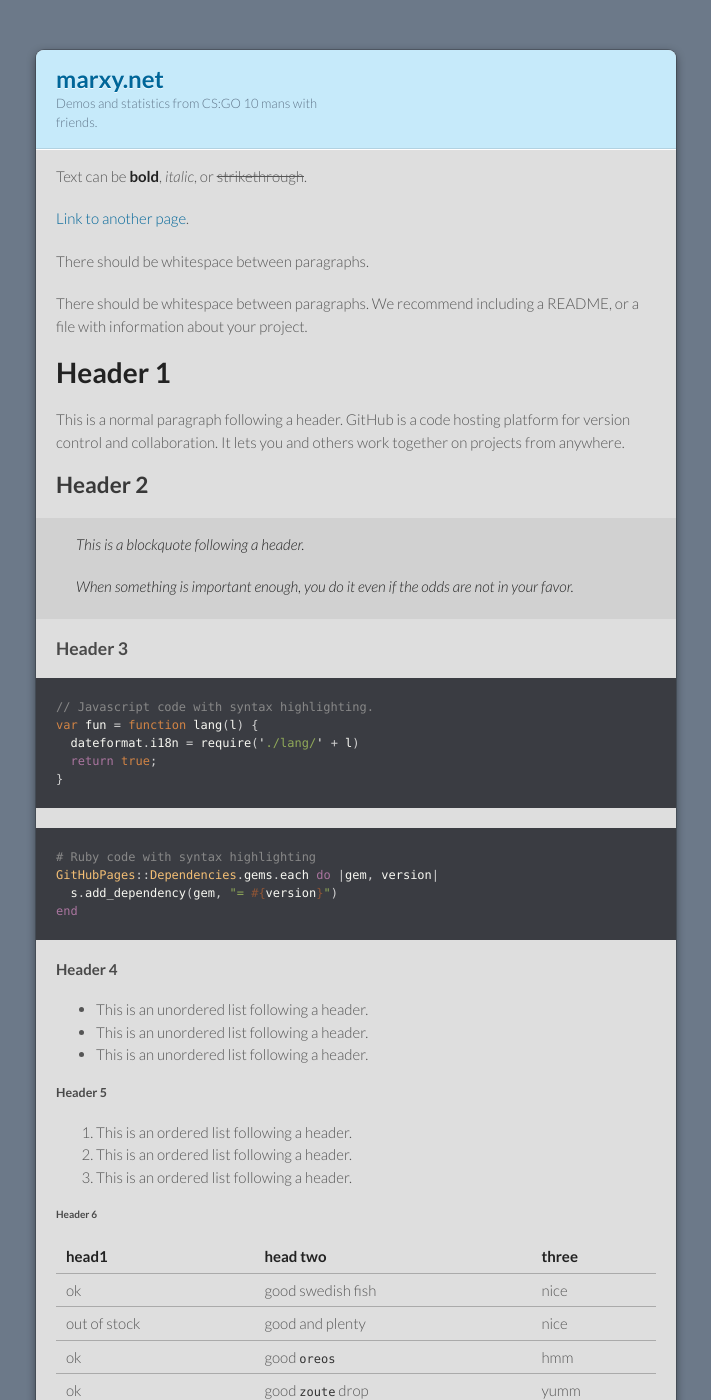
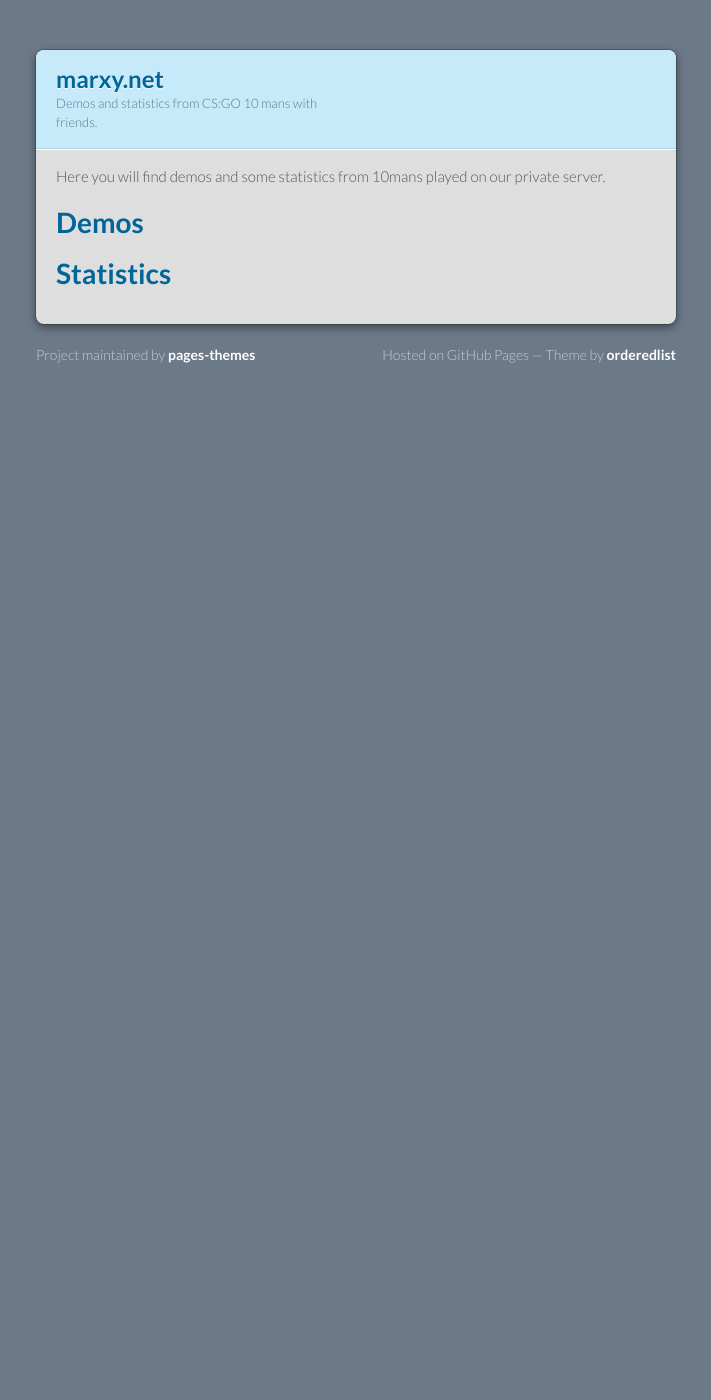
Before and after one commit to pages-themes/modernist, a Jekyll site: the page built from index.md, in a window 1280 px wide and 1400 px high. Shown: the whole window, without its empty margins (284-995 px from the left). Built offline with Jekyll 4.4.1, drawn with Linux system fonts in a browser that asks for light colours; some of the changed text lies outside the part shown.

Commit message:
Update index.md

````diff
--- a/index.md
+++ b/index.md
@@ -2,122 +2,7 @@
 layout: default
 ---
 
-Text can be **bold**, _italic_, or ~~strikethrough~~.
+Here you will find demos and some statistics from 10mans played on our private server.
 
-[Link to another page](another-page).
-
-There should be whitespace between paragraphs.
-
-There should be whitespace between paragraphs. We recommend including a README, or a file with information about your project.
-
-# [](#header-1)Header 1
-
-This is a normal paragraph following a header. GitHub is a code hosting platform for version control and collaboration. It lets you and others work together on projects from anywhere.
-
-## [](#header-2)Header 2
-
-> This is a blockquote following a header.
->
-> When something is important enough, you do it even if the odds are not in your favor.
-
-### [](#header-3)Header 3
-
-```js
-// Javascript code with syntax highlighting.
-var fun = function lang(l) {
-  dateformat.i18n = require('./lang/' + l)
-  return true;
-}
-```
-
-```ruby
-# Ruby code with syntax highlighting
-GitHubPages::Dependencies.gems.each do |gem, version|
-  s.add_dependency(gem, "= #{version}")
-end
-```
-
-#### [](#header-4)Header 4
-
-*   This is an unordered list following a header.
-*   This is an unordered list following a header.
-*   This is an unordered list following a header.
-
-##### [](#header-5)Header 5
-
-1.  This is an ordered list following a header.
-2.  This is an ordered list following a header.
-3.  This is an ordered list following a header.
-
-###### [](#header-6)Header 6
-
-| head1        | head two          | three |
-|:-------------|:------------------|:------|
-| ok           | good swedish fish | nice  |
-| out of stock | good and plenty   | nice  |
-| ok           | good `oreos`      | hmm   |
-| ok           | good `zoute` drop | yumm  |
-
-### There's a horizontal rule below this.
-
-* * *
-
-### Here is an unordered list:
-
-*   Item foo
-*   Item bar
-*   Item baz
-*   Item zip
-
-### And an ordered list:
-
-1.  Item one
-1.  Item two
-1.  Item three
-1.  Item four
-
-### And a nested list:
-
-- level 1 item
-  - level 2 item
-  - level 2 item
-    - level 3 item
-    - level 3 item
-- level 1 item
-  - level 2 item
-  - level 2 item
-  - level 2 item
-- level 1 item
-  - level 2 item
-  - level 2 item
-- level 1 item
-
-### Small image
-
-![](https://assets-cdn.github.com/images/icons/emoji/octocat.png)
-
-### Large image
-
-![](https://guides.github.com/activities/hello-world/branching.png)
-
-
-### Definition lists can be used with HTML syntax.
-
-<dl>
-<dt>Name</dt>
-<dd>Godzilla</dd>
-<dt>Born</dt>
-<dd>1952</dd>
-<dt>Birthplace</dt>
-<dd>Japan</dd>
-<dt>Color</dt>
-<dd>Green</dd>
-</dl>
-
-```
-Long, single-line code blocks should not wrap. They should horizontally scroll if they are too long. This line should be long enough to demonstrate this.
-```
-
-```
-The final element.
-```
+# [](header-3) [Demos](demos)
+# [](header-3) [Statistics](stats)
````
